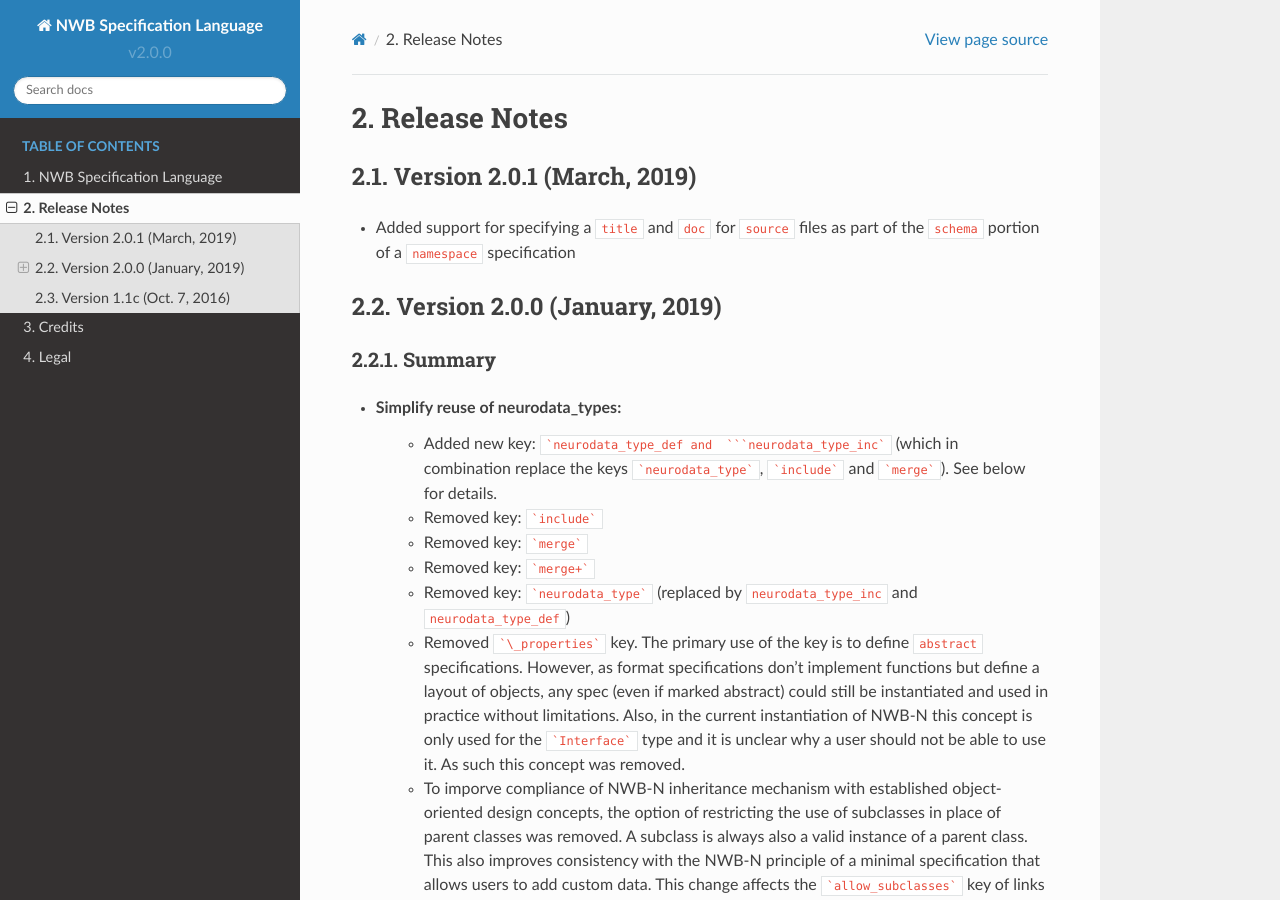
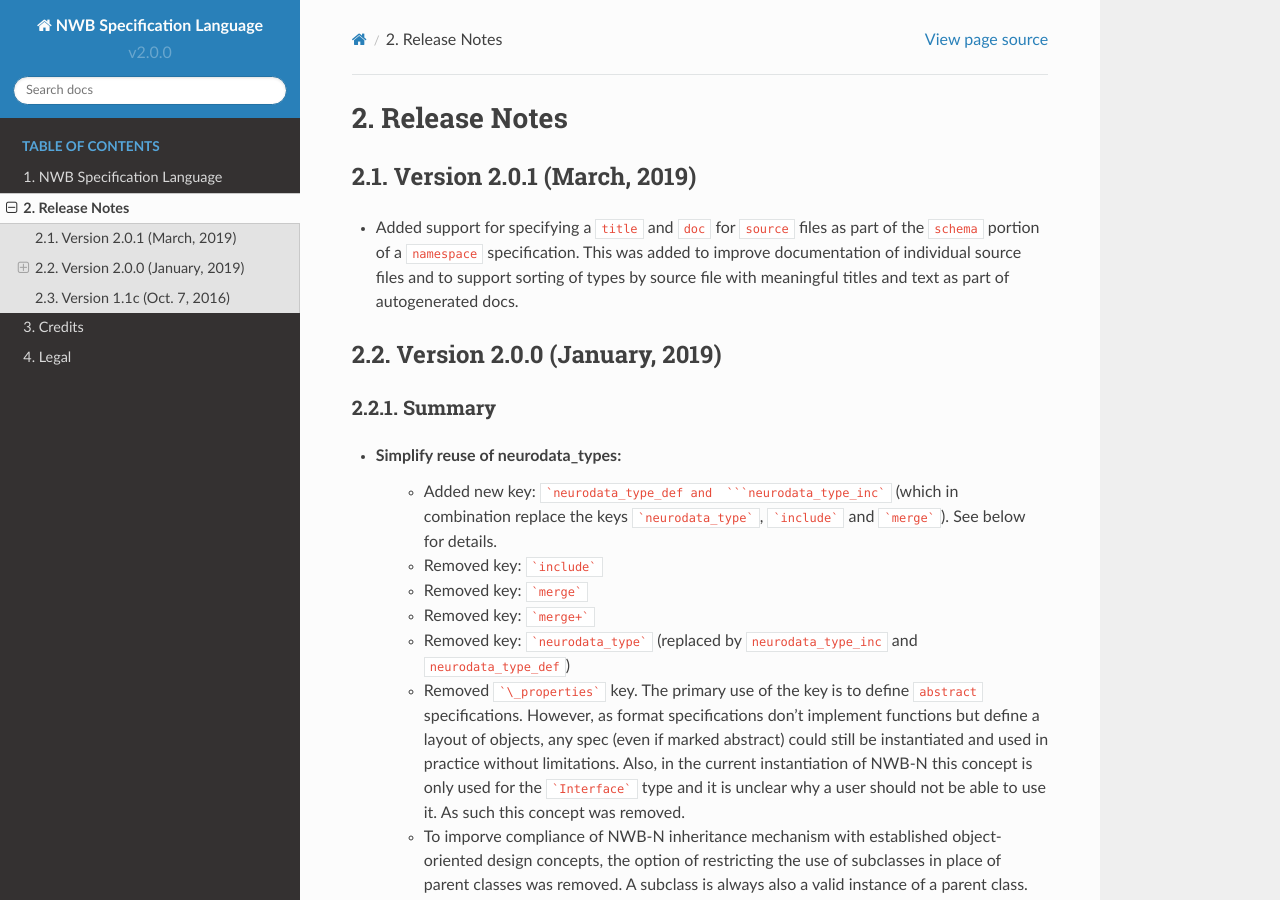
Before and after one commit to NeurodataWithoutBorders/nwb-schema, a Sphinx documentation site: the page built from docs/language/source/specification_language_release_notes.rst, in a window 1280 px wide and 900 px high. Built offline with Sphinx 7.4.7 and the Read the Docs theme 2.0.0, drawn with Linux system fonts in a browser that asks for light colours.

Commit message:
Updated release note text to add reason for change

```diff
--- a/docs/language/source/specification_language_release_notes.rst
+++ b/docs/language/source/specification_language_release_notes.rst
@@ -4,7 +4,9 @@
 
 Version 2.0.1 (March, 2019)
 ---------------------------------
-* Added support for specifying a ``title`` and ``doc`` for ``source`` files as part of the ``schema`` portion of a ``namespace`` specification
+* Added support for specifying a ``title`` and ``doc`` for ``source`` files as part of the ``schema`` portion of a ``namespace`` specification.
+  This was added to improve documentation of individual source files and to support sorting of types by source file with meaningful titles
+  and text as part of autogenerated docs.
 
 
 Version 2.0.0 (January, 2019)
```
